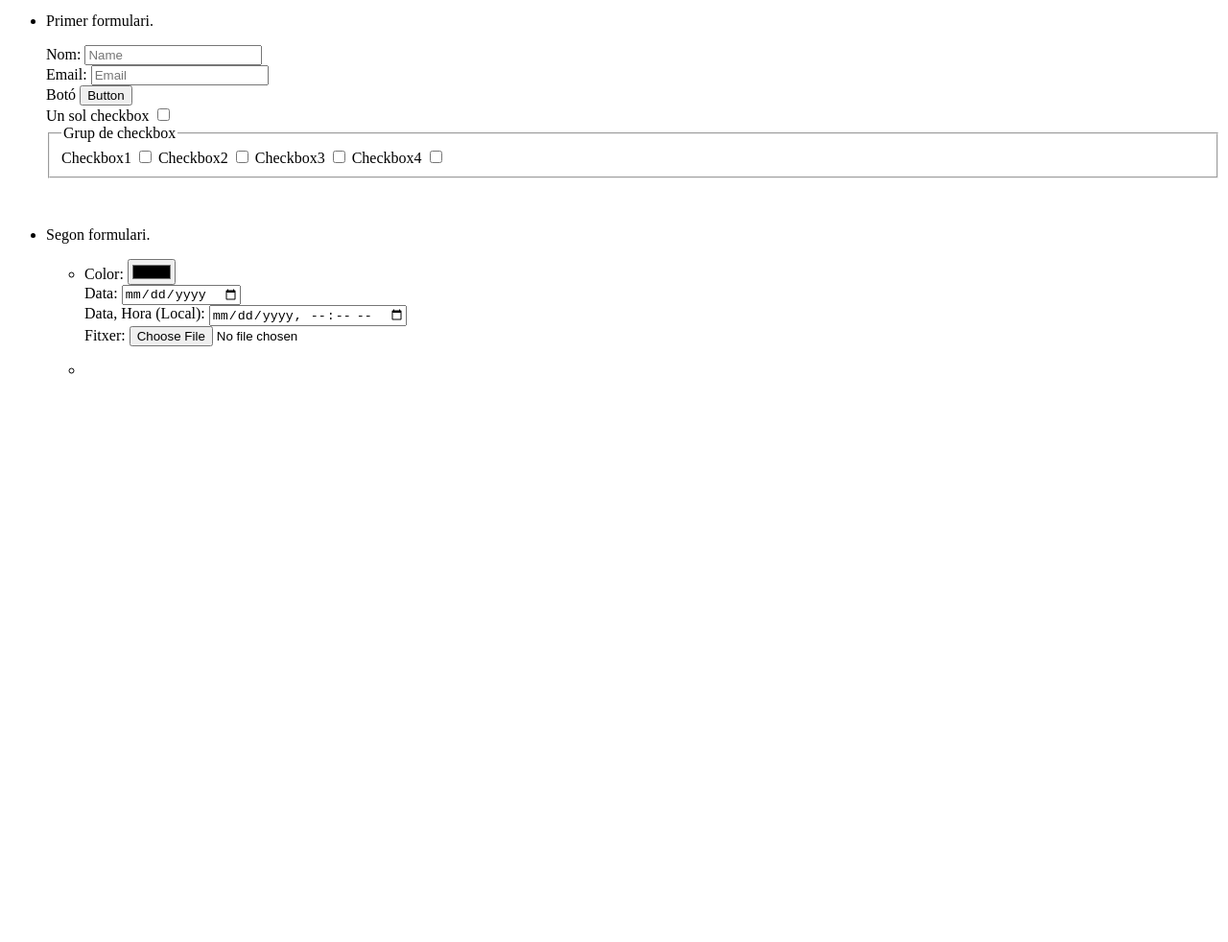
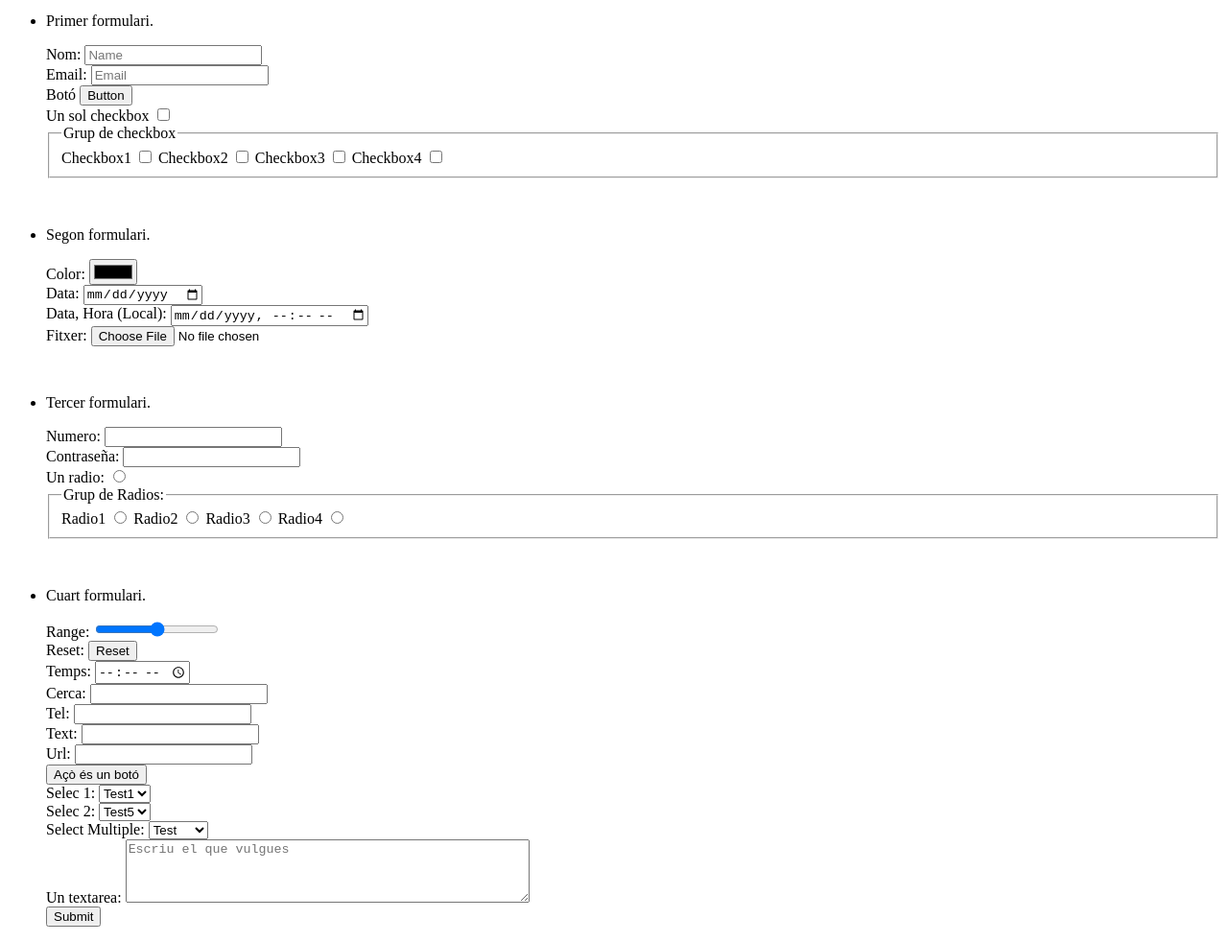
Before and after one commit to kikevalerosoriano/lmsgi-html, a plain HTML site: page input.html in a window 1280 px wide. Shown: the part 87-1069 px from the top of the page at 96% size. Before the commit the page ends 800 px from the top, so only its background shows below. Drawn offline with Linux system fonts and the light colour scheme.

Commit message:
input.html

```diff
--- a/input.html
+++ b/input.html
@@ -1,11 +1,15 @@
 <html>
+
 <head>
     <title>Pràctica Input</title>
-        <meta charset = "UTF-8"> <!--Para que acepte acentos y demas caracteres especiales-->
-        <meta name="viewport" content="width=device-width, initial-scale=1.0"> <!--Hace que se adapte la web al tamaño de pantalla -->
-        <link rel = "stylesheet" href = "styles.css">
-        <script src = "script.js"></script>
+    <meta charset="UTF-8">
+    <!--Para que acepte acentos y demas caracteres especiales-->
+    <meta name="viewport" content="width=device-width, initial-scale=1.0">
+    <!--Hace que se adapte la web al tamaño de pantalla -->
+    <link rel="stylesheet" href="styles.css">
+    <script src="script.js"></script>
 </head>
+
 <body>
     <h1>Pràctica Inputs</h1>
     <p>Exemple d´una llegenda de formulari.</p>
@@ -13,58 +17,140 @@
         <li>
             <p>Primer formulari.</p>
             <form>
-                    <label for = "iname">Nom:</label>
-                    <input id = "iname" type = "text" name = "name" placeholder = "Name">
+                <label for="iname">Nom:</label>
+                <input id="iname" type="text" name="name" placeholder="Name">
                 <br>
-                    <label for = "iemal">Email:</label>
-                    <input id = "iemal" type = "email" name = "email" placeholder = "Email" autocomplete = "off">
+                <label for="iemal">Email:</label>
+                <input id="iemal" type="email" name="email" placeholder="Email" autocomplete="off">
                 <br>
-                    <label for = "iboto">Botó</label>
-                    <input id = "Iboto" type = "button" name = "boto" value = "Button">
+                <label for="iboto">Botó</label>
+                <input id="Iboto" type="button" name="boto" value="Button">
                 <br>
-                    <label for = "icheck">Un sol checkbox</label>
-                    <input id = "icheck" type = "checkbox" name = "checkbox">
+                <label for="icheck">Un sol checkbox</label>
+                <input id="icheck" type="checkbox" name="checkbox">
                 <br>
                 <fieldset>
                     <legend>Grup de checkbox</legend>
-                            <label for = "icheck1">Checkbox1</label>
-                            <input id = "icheck1" type = "checkbox" name = "Checkbox1">
-                            <label for = "icheck2">Checkbox2</label>
-                            <input id = "icheck2" type = "checkbox" name = "Checkbox2">
-                            <label for = "icheck3">Checkbox3</label>
-                            <input id = "icheck3" type = "checkbox" name = "Checkbox3">
-                            <label for = "icheck4">Checkbox4</label>
-                            <input id = "icheck4" type = "checkbox" name = "Checkbox4">
+                    <label for="icheck1">Checkbox1</label>
+                    <input id="icheck1" type="checkbox" name="Checkbox1">
+                    <label for="icheck2">Checkbox2</label>
+                    <input id="icheck2" type="checkbox" name="Checkbox2">
+                    <label for="icheck3">Checkbox3</label>
+                    <input id="icheck3" type="checkbox" name="Checkbox3">
+                    <label for="icheck4">Checkbox4</label>
+                    <input id="icheck4" type="checkbox" name="Checkbox4">
                 </fieldset>
             </form>
         </li>
         <br>
         <li>
             <p>Segon formulari.</p>
-                <ul>
-                    <li>
             <form>
-                            <label for = "icolor">Color:</label>
-                            <input id = "icolor" type = "color" name = "color">
+                <label for="icolor">Color:</label>
+                <input id="icolor" type="color" name="color">
                 <br>
-                            <label for = "idata">Data:</label>
-                            <input id = "idata" type = "date" name = "data">
+                <label for="idata">Data:</label>
+                <input id="idata" type="date" name="data">
                 <br>
-                            <label for = "idatalocal">Data, Hora (Local):</label>
-                            <input id = "idatalocal" type = "datetime-local" name = "datalocal">
+                <label for="idatalocal">Data, Hora (Local):</label>
+                <input id="idatalocal" type="datetime-local" name="datalocal">
                 <br>
-                            <label for = "ifile">Fitxer:</label>
-                            <input id = "ifile" type = "file" name = "file">
+                <label for="ifile">Fitxer:</label>
+                <input id="ifile" type="file" name="file">
                 <br>
             </form>
         </li>
+        <br>
         <li>
+            <p>Tercer formulari.</p>
             <form>
-
+                <label for = "inumber">Numero:</label>
+                <input id = "inumber" type = "number" name = "number">
+                <br>
+                <label for = "ipassword">Contraseña:</label>
+                <input id = "ipassword" type = "password" name = "password">
+                <br>
+                <label for = "iradio">Un radio:</label>
+                <input id = "iradio" type = "radio" name = "radio">
+                <fieldset>
+                    <legend>Grup de Radios:</legend>
+                    <label for="iradio1">Radio1</label>
+                    <input id="iradio1" type="radio" name="gruporadio">
+                    <label for="iradio2">Radio2</label>
+                    <input id="iradio2" type="radio" name="gruporadio">
+                    <label for="iradio3">Radio3</label>
+                    <input id="iradio3" type="radio" name="gruporadio">
+                    <label for="iradio4">Radio4</label>
+                    <input id="iradio4" type="radio" name="gruporadio">
+                </fieldset>
+            </form>
+        </li>
+        <br>
+        <li>
+            <p>Cuart formulari.</p>
+            <form>
+                <label for = "irange">Range:</label>
+                <input id = "irange" type = "range" name = "range" min = "0" maxlength = "5" step = "1">
+                <br>
+                <label for = "ireset">Reset:</label>
+                <input id = "ireset" type = "reset" name = "reset">
+                <br>
+                <label for = "itiempo">Temps:</label>
+                <input id = "itiempo" type = "time" name = "time">
+                <br>
+                <label for = "isearch">Cerca:</label>
+                <input id = "isearch" type = "search" name = "search">
+                <br>
+                <label for = "itel">Tel:</label>
+                <input id = "itel" type = "tel" name = "tel" pattern = "[0-9]{9}">
+                <br>
+                <label for = "itext">Text:</label>
+                <input id = "itext" type = "text" name = "text">
+                <br>
+                <label for = "iurl">Url:</label>
+                <input id = "iurl" type = "url" name = "url">
+                <br>
+                <input type = "button" value = "Açò és un botó" name = "button">
+                <br>
+                <label for = "iselection1">Selec 1:</label>
+                <select id = "iselection1" name = "Test1"  valeu = "Test1">
+                    <option value = "Test1">Test1</option>
+                    <option value = "Test2">Test2</option>
+                    <option value = "Test3">Test3</option>
+                    <option value = "Test4">Test4</option>
+                </select>
+                <br>
+                <label for = "iselection2">Selec 2:</label>
+                <select id = "iselection2" name = "Test2">
+                    <option valeu = "Test5">Test5</option>
+                    <option valeu = "Test6">Test6</option>
+                    <option valeu = "Test7">Test7</option>
+                    <option valeu = "Test8">Test8</option>
+                </select>
+                <br>
+                <label for = "iselectionmultiple">Select Multiple:</label>
+                <select id = "iselectionmultiple" name = "TestMultiple">
+                    <optgroup label = "First Group">
+                        <option valeu = "Test">Test</option>
+                        <option valeu = "Test">Test</option>
+                    </optgroup>
+                    <optgroup label = "Second Group">
+                        <option valeu = "Test">Test</option>
+                        <option valeu = "Test">Test</option>
+                    </optgroup>
+                    <optgroup label = "Third Group">
+                        <option valeu = "Test">Test</option>
+                        <option valeu = "Test">Test</option>
+                    </optgroup>
+                </select>
+                <br>
+                <label for = "itextarea">Un textarea:</label>
+                <textarea id = "itextarea" name = "textarea" rows = "4" cols = "50" placeholder = "Escriu el que vulgues"></textarea>
+                <br>
+                <input type = "submit" name = "submit">
             </form>
         </li>
     </ul>
-            </li>
-        </ul>
 </body>
+
 </html>
```
Lines whose indentation alone changed are shown as unchanged.
